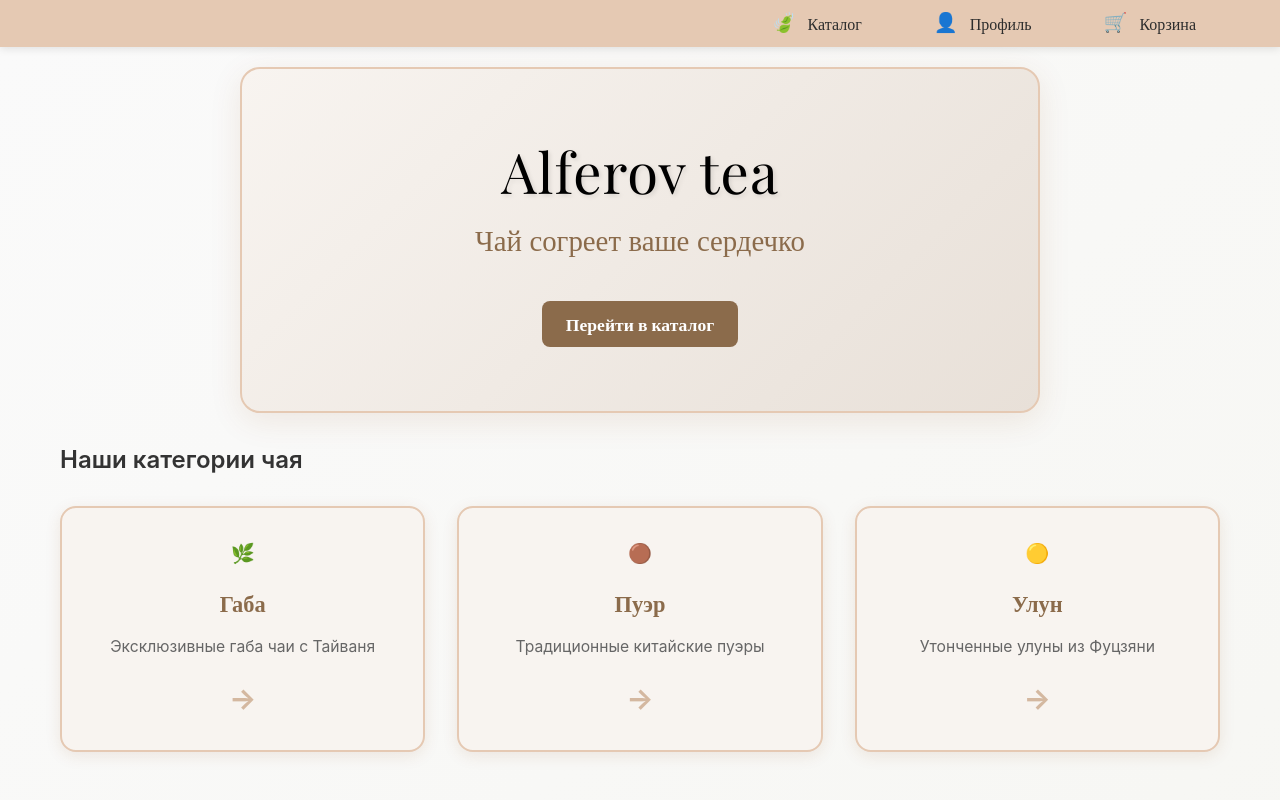
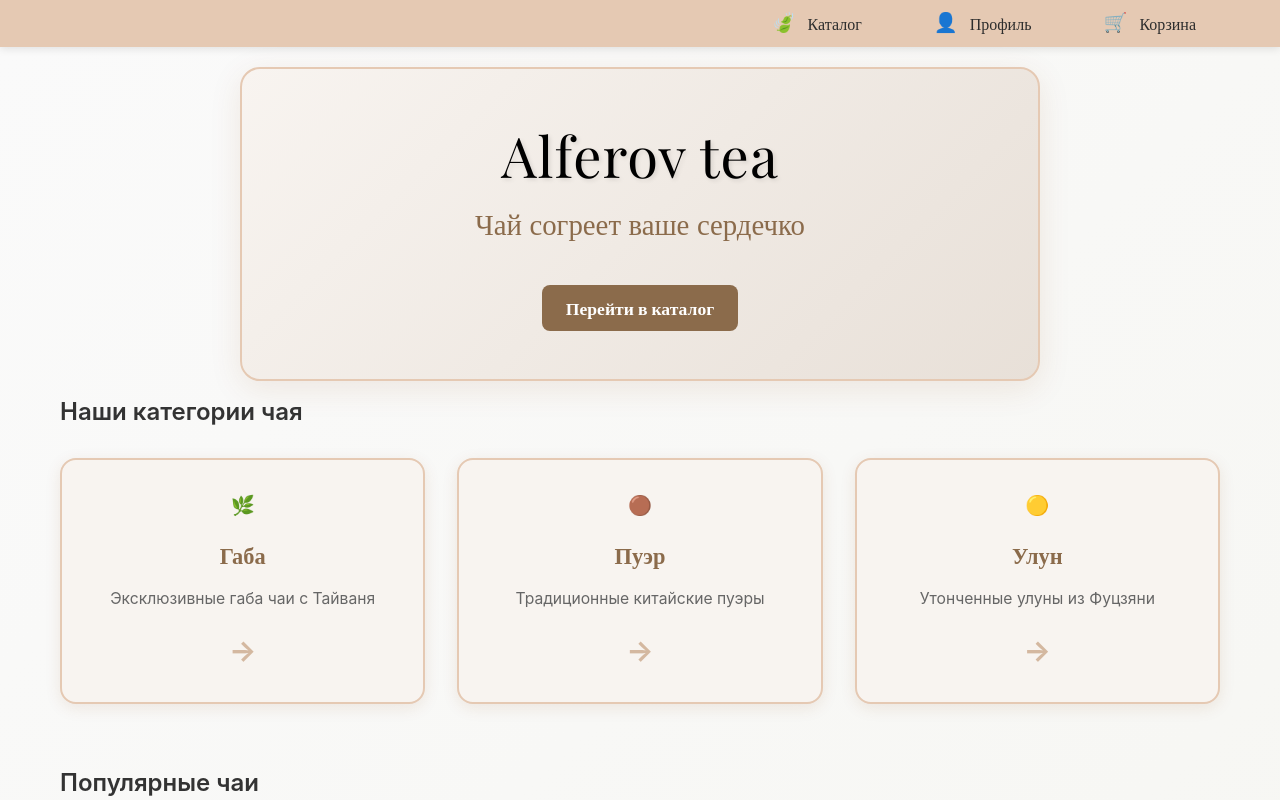
Before and after one commit to lianafah/tea-marketplace, a React (Vite) app: page / in a window 1280 px wide. Shown: the top 800 px of the page. Built offline with nearby package versions, Linux system fonts and the light colour scheme; a web font is replaced by a local one.

Commit message:
Reduce hero section height by another 50% for more compact design

```diff
--- a/src/pages/Home.css
+++ b/src/pages/Home.css
@@ -5,18 +5,18 @@
 .hero-section {
   background: linear-gradient(135deg, #f8f4f0 0%, #e8e0d8 100%);
   border-radius: 20px;
-  padding: 2rem 1.5rem; /* Уменьшил padding с 3rem 2rem */
-  margin: 0 2rem 2rem 2rem; /* Уменьшил нижний margin с 3rem до 2rem */
+  padding: 1rem 1rem; /* Уменьшил еще в 2 раза: с 2rem 1.5rem */
+  margin: 0 2rem 1rem 2rem; /* Уменьшил нижний margin с 2rem до 1rem */
   display: flex;
   align-items: center;
   justify-content: space-between;
-  gap: 2rem; /* Уменьшил gap с 3rem до 2rem */
+  gap: 1rem; /* Уменьшил gap с 2rem до 1rem */
   box-shadow: 0 8px 32px rgba(139, 69, 19, 0.1);
   border: 2px solid #e5c9b3;
   max-width: 800px;
   margin-left: auto;
   margin-right: auto;
-  min-height: auto; /* Убираю фиксированную высоту */
+  min-height: auto;
 }
 
 .hero-content {
```
